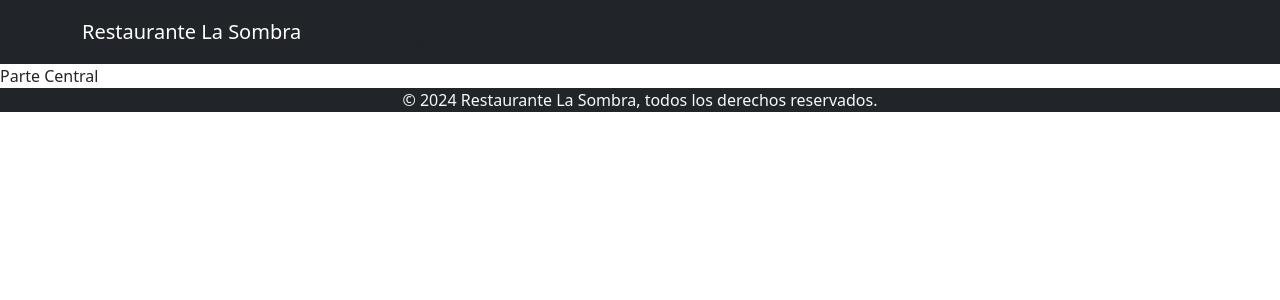
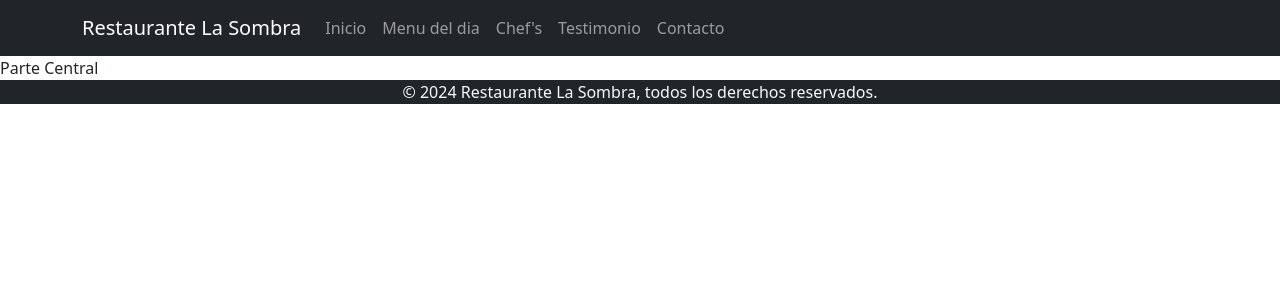
Before and after one commit to Swus1978/Restaurante, a PHP site: page / in a window 1280 px wide. Shown: the top 300 px of the page. Run offline with PHP 8.4, Linux system fonts and the light colour scheme.

Commit message:
updated commit

```diff
--- a/index.php
+++ b/index.php
@@ -29,7 +29,8 @@
         </button>
 
         <div class="collapse navbar-collapse" id="navbarNav">
-
+            <ul class="navbar-nav">
+                    <li class="nav-item">
                         <a class="nav-link" href="#inicio">Inicio</a>
                     </li>
                     <li class="nav-item">
```
